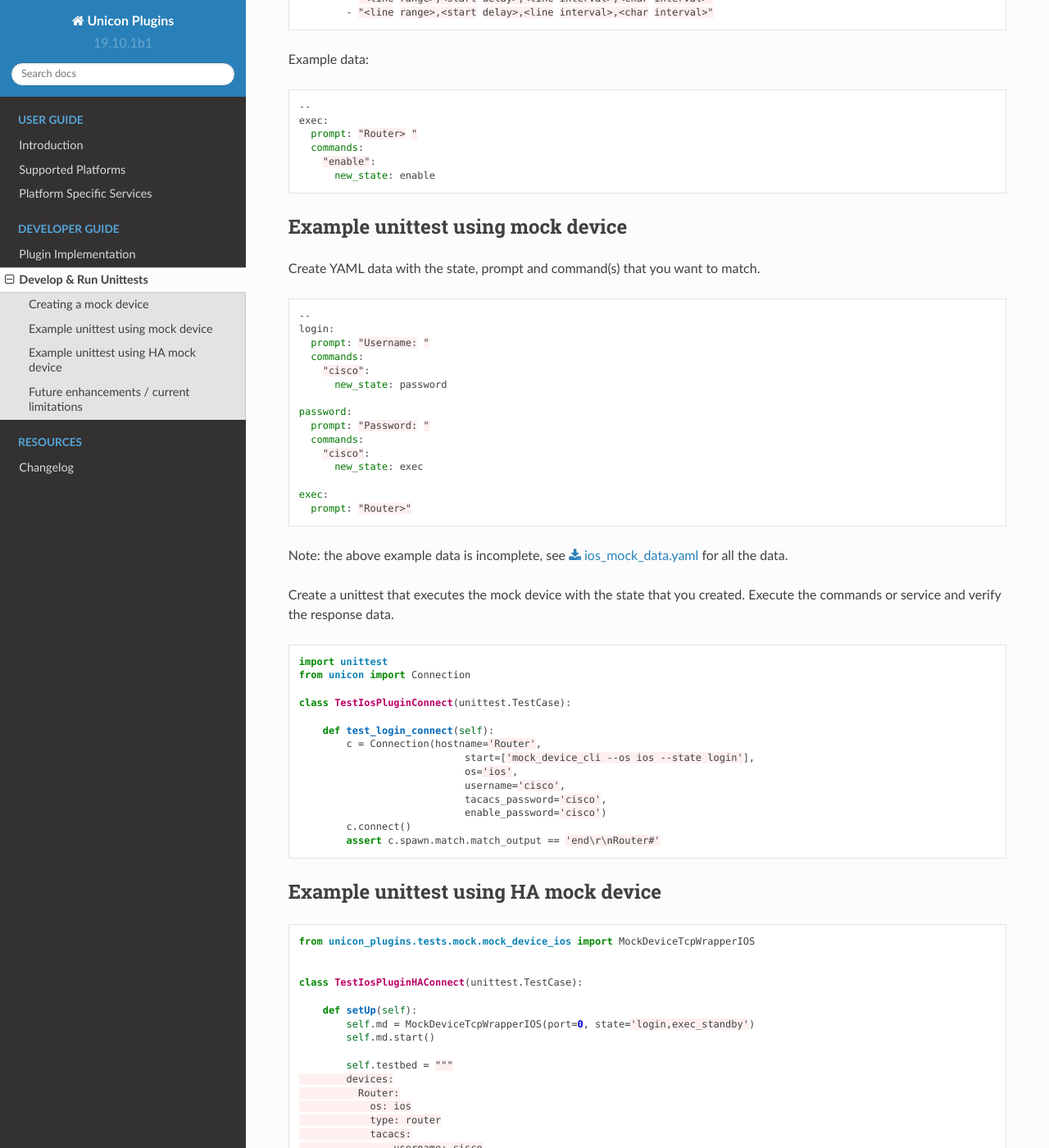
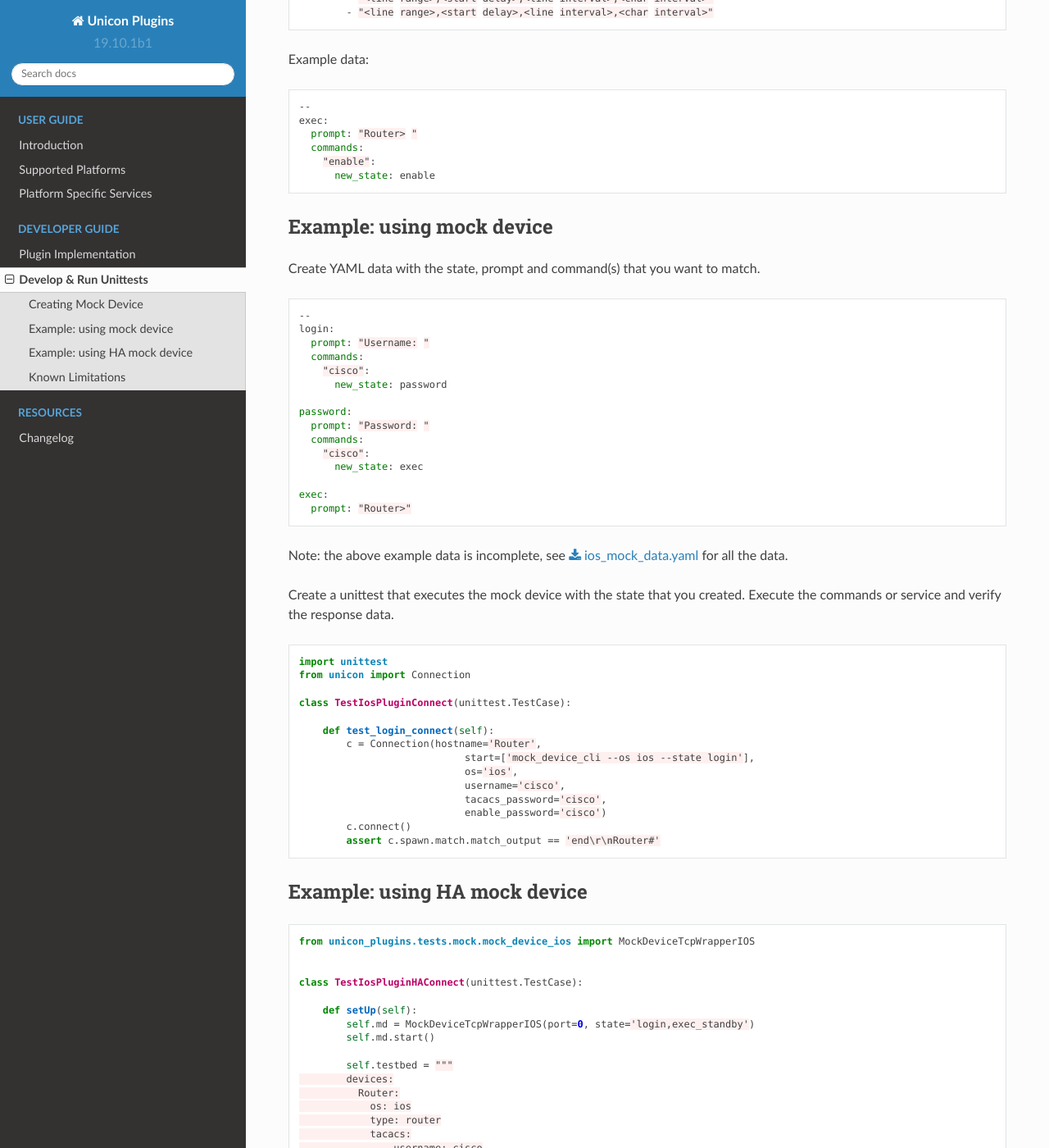
Before and after one commit to CiscoTestAutomation/unicon.plugins, a Sphinx documentation site: the page built from docs/developer_guide/unittests.rst, in a window 1280 px wide and 1400 px high, scrolled down 4177 px. Shown: the whole window at 82% size. Built offline with Sphinx 7.4.7 and the Read the Docs theme 2.0.0, drawn with Linux system fonts in a browser that asks for light colours; pages that are not in the unit, such as notebooks, are missing from menus; the version number is read from the project's files by our own code; some of the changed text lies outside the part shown.

Commit message:
update to logs cont.

```diff
--- a/docs/developer_guide/unittests.rst
+++ b/docs/developer_guide/unittests.rst
@@ -22,8 +22,8 @@ The mock device class is part of the `unicon.mock.mock_device` module. The YAML
 `unicon_plugins.tests.mock_data` directory. Each OS type has its own sub-directory for mock data.
 
 
-Creating a mock device
-----------------------
+Creating Mock Device
+--------------------
 
 A new mock device can be created by executing the `mock_device_cli` command with the `--os`
 and `--state` options or by creating a new module with the name
@@ -249,8 +249,8 @@ Example data:
 
 
 
-Example unittest using mock device
-----------------------------------
+Example: using mock device
+--------------------------
 
 Create YAML data with the state, prompt and command(s) that you want to match.
 
@@ -301,8 +301,8 @@ Execute the commands or service and verify the response data.
 
 
 
-Example unittest using HA mock device
--------------------------------------
+Example: using HA mock device
+-----------------------------
 
 
 
@@ -356,8 +356,8 @@ Example unittest using HA mock device
 
 
 
-Future enhancements / current limitations
------------------------------------------
+Known Limitations
+-----------------
 
 The current mock device has a number of limitations.
 
--- a/docs/user_guide/supported_platforms.rst
+++ b/docs/user_guide/supported_platforms.rst
@@ -1,7 +1,7 @@
 Supported Platforms
 ===================
 
-At the moment `unicon_plugins` supports the following platforms.
+At the moment `unicon.plugins` supports the following platforms.
 Platform name means os, series and model.
 They are used in testbed.yaml or Connection object. (See examples below)
 
```
Also changed, not shown: docs/index.rst (+6 -6 lines).
